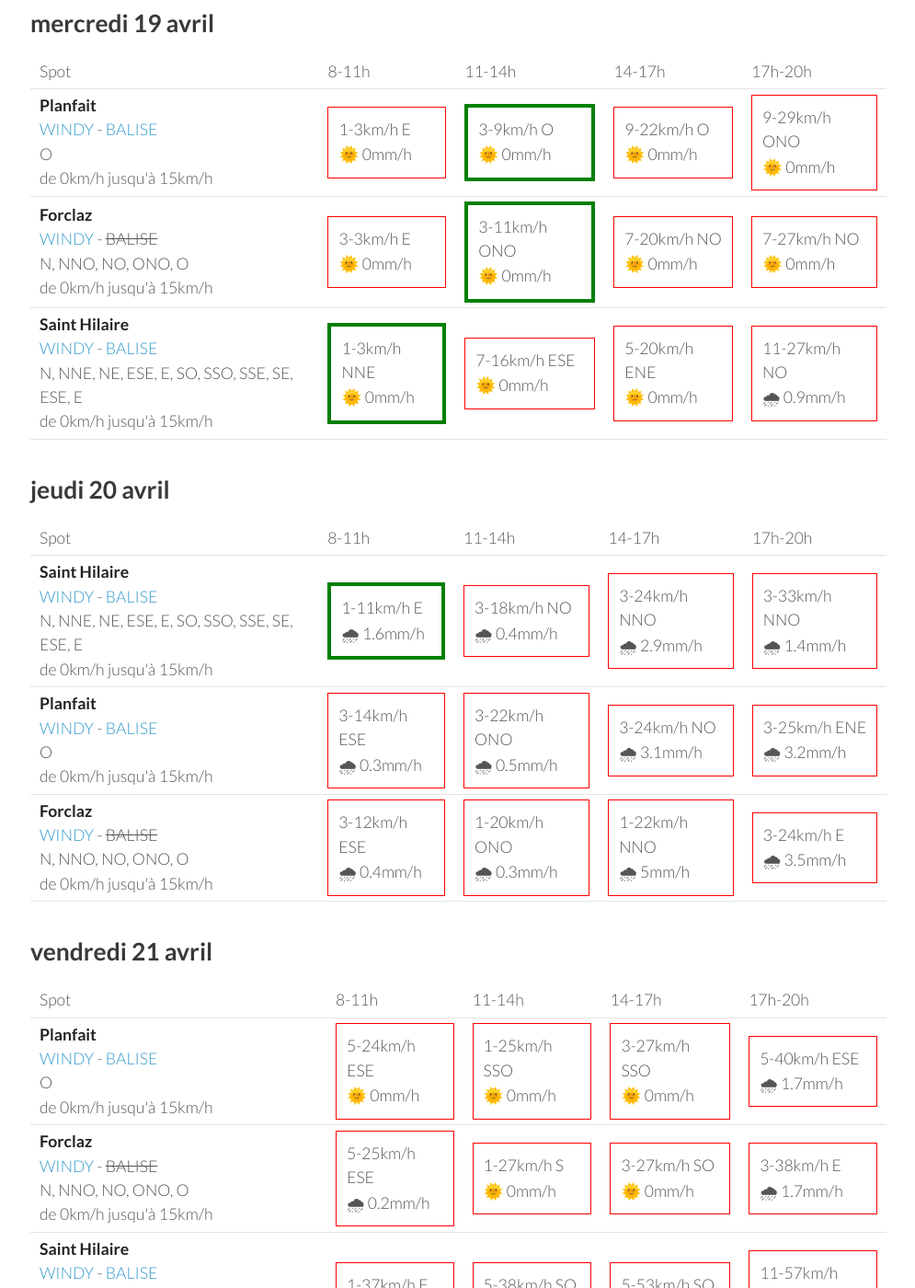
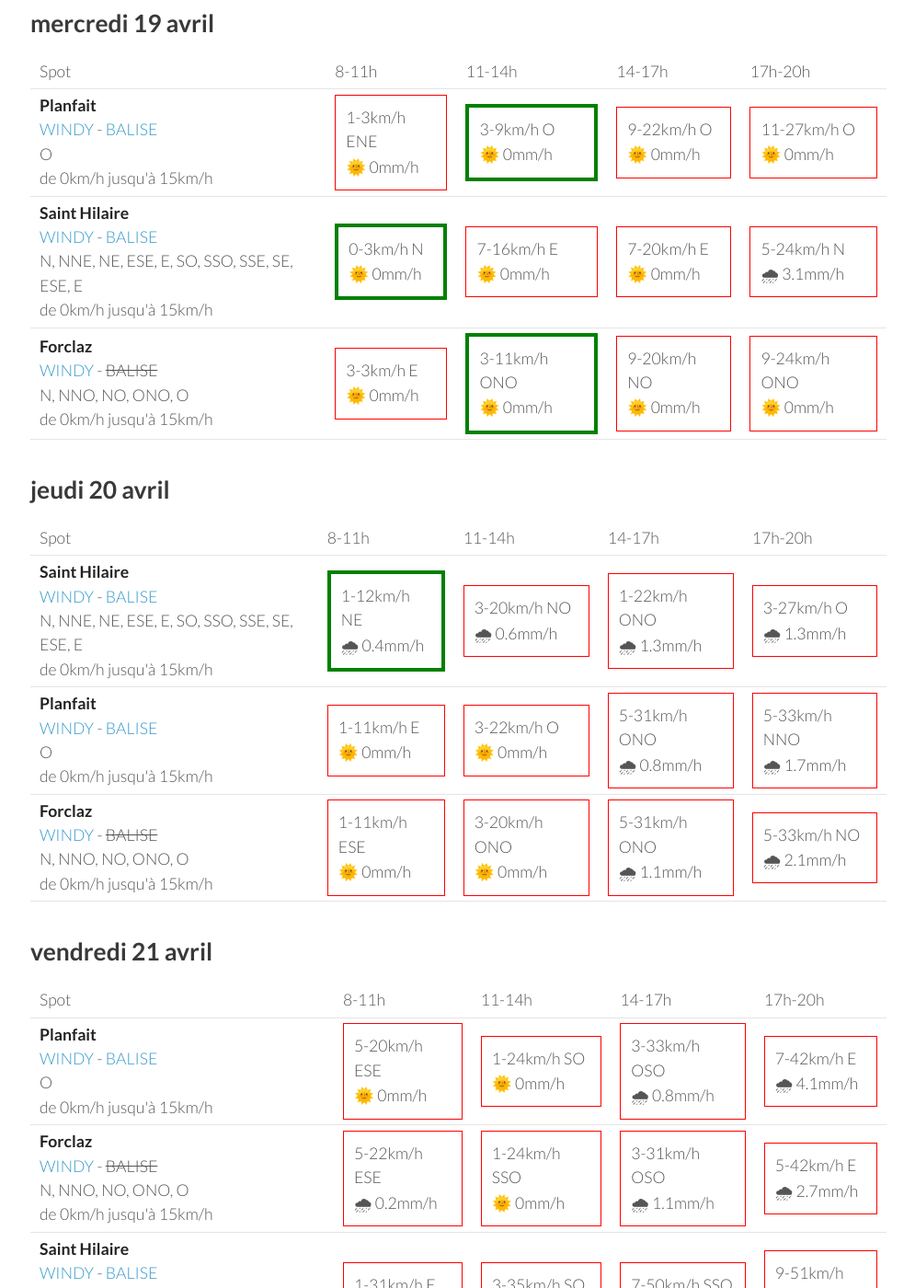
Before and after one commit to parapente-dans-le-nord/parapente-dans-le-nord.github.io, a Jekyll site: the page built from alpes_nord.markdown, in a window 1280 px wide and 1400 px high, scrolled down 777 px. Shown: the whole window at 92% size, without its empty margins (25-1020 px from the left). Built offline with Jekyll 4.4.1, drawn with Linux system fonts in a browser that asks for light colours; some of the changed text lies outside the part shown.

Commit message:
update index.markdown

```diff
--- a/alpes_nord.markdown
+++ b/alpes_nord.markdown
@@ -24,31 +24,28 @@ page mise à jour le mardi 18 avril 06:26
 <tr>
         <td><strong>Forclaz</strong><br><a href="https://windy.com/45.814/6.247?45.375,6.246,8,m:eVwaglz">WINDY</a> - <span class="no-balise"> BALISE </span><br> <span class="vent-favorable">N, NNO, NO, ONO, O</span><br><span class="force-vent">de 0km/h jusqu'à 15km/h</span> </td>
 
-            <td><div class="not-flyable"><p>1-5km/h NNE</p><p>🌞 0mm/h</p></div></td>
-            <td><div class="flyable"><p>5-11km/h NO</p><p>🌞 0mm/h</p></div></td>
-            <td><div class="not-flyable"><p>7-20km/h NO</p><p>🌞 0mm/h</p></div></td>
-            <td><div class="not-flyable"><p>11-25km/h ONO</p><p>🌞 0mm/h</p></div></td>
+            <td><div class="not-flyable"><p>0-0km/h NA</p><p>🌧️ 0mm/h</p></div></td>
+            <td><div class="flyable"><p>3-11km/h ONO</p><p>🌞 0mm/h</p></div></td>
+            <td><div class="not-flyable"><p>9-22km/h NO</p><p>🌞 0mm/h</p></div></td>
+            <td><div class="not-flyable"><p>7-22km/h ONO</p><p>🌞 0mm/h</p></div></td>
 
+    </tr>
+<tr>
+        <td><strong>Planfait</strong><br><a href="https://windy.com/45.853/6.223?45.415,6.223,8">WINDY</a> - <span class=""><a href="https://www.openwindmap.org/PP496">BALISE</a> </span><br> <span class="vent-favorable">O</span><br><span class="force-vent">de 0km/h jusqu'à 15km/h</span> </td>
+
+            <td><div class="not-flyable"><p>0-0km/h NA</p><p>🌧️ 0mm/h</p></div></td>
+            <td><div class="not-flyable"><p>3-11km/h OSO</p><p>🌞 0mm/h</p></div></td>
+            <td><div class="not-flyable"><p>9-22km/h O</p><p>🌞 0mm/h</p></div></td>
+            <td><div class="not-flyable"><p>9-25km/h NO</p><p>🌞 0mm/h</p></div></td>
 
     </tr>
 <tr>
         <td><strong>Saint Hilaire</strong><br><a href="https://windy.com/45.307/5.888?45.087,5.889,9,m:eUFagkX">WINDY</a> - <span class=""><a href="http://www.balisemeteo.com/balise.php?idBalise=61">BALISE</a> </span><br> <span class="vent-favorable">N, NNE, NE, ESE, E, SO, SSO, SSE, SE, ESE, E</span><br><span class="force-vent">de 0km/h jusqu'à 15km/h</span> </td>
 
-            <td><div class="flyable"><p>3-9km/h NE</p><p>🌞 0mm/h</p></div></td>
-            <td><div class="not-flyable"><p>7-20km/h E</p><p>🌞 0mm/h</p></div></td>
-            <td><div class="not-flyable"><p>9-24km/h E</p><p>🌞 0mm/h</p></div></td>
-            <td><div class="not-flyable"><p>3-22km/h ESE</p><p>🌞 0mm/h</p></div></td>
-
-
-    </tr>
-<tr>
-        <td><strong>Planfait</strong><br><a href="https://windy.com/45.853/6.223?45.415,6.223,8">WINDY</a> - <span class=""><a href="https://www.openwindmap.org/PP496">BALISE</a> </span><br> <span class="vent-favorable">O</span><br><span class="force-vent">de 0km/h jusqu'à 15km/h</span> </td>
-
-            <td><div class="not-flyable"><p>1-3km/h E</p><p>🌞 0mm/h</p></div></td>
-            <td><div class="not-flyable"><p>3-11km/h OSO</p><p>🌞 0mm/h</p></div></td>
-            <td><div class="not-flyable"><p>7-20km/h O</p><p>🌞 0mm/h</p></div></td>
-            <td><div class="not-flyable"><p>5-16km/h NO</p><p>🌞 0mm/h</p></div></td>
-
+            <td><div class="not-flyable"><p>0-0km/h NA</p><p>🌧️ 0mm/h</p></div></td>
+            <td><div class="not-flyable"><p>7-20km/h ESE</p><p>🌞 0mm/h</p></div></td>
+            <td><div class="not-flyable"><p>11-24km/h E</p><p>🌞 0mm/h</p></div></td>
+            <td><div class="not-flyable"><p>5-16km/h NE</p><p>🌞 0mm/h</p></div></td>
 
     </tr>
 
@@ -70,10 +67,20 @@ page mise à jour le mardi 18 avril 06:26
 <tr>
         <td><strong>Planfait</strong><br><a href="https://windy.com/45.853/6.223?45.415,6.223,8">WINDY</a> - <span class=""><a href="https://www.openwindmap.org/PP496">BALISE</a> </span><br> <span class="vent-favorable">O</span><br><span class="force-vent">de 0km/h jusqu'à 15km/h</span> </td>
 
-            <td><div class="not-flyable"><p>1-3km/h E</p><p>🌞 0mm/h</p></div></td>
+            <td><div class="not-flyable"><p>1-3km/h ENE</p><p>🌞 0mm/h</p></div></td>
             <td><div class="flyable"><p>3-9km/h O</p><p>🌞 0mm/h</p></div></td>
             <td><div class="not-flyable"><p>9-22km/h O</p><p>🌞 0mm/h</p></div></td>
-            <td><div class="not-flyable"><p>9-29km/h ONO</p><p>🌞 0mm/h</p></div></td>
+            <td><div class="not-flyable"><p>11-27km/h O</p><p>🌞 0mm/h</p></div></td>
+
+
+    </tr>
+<tr>
+        <td><strong>Saint Hilaire</strong><br><a href="https://windy.com/45.307/5.888?45.087,5.889,9,m:eUFagkX">WINDY</a> - <span class=""><a href="http://www.balisemeteo.com/balise.php?idBalise=61">BALISE</a> </span><br> <span class="vent-favorable">N, NNE, NE, ESE, E, SO, SSO, SSE, SE, ESE, E</span><br><span class="force-vent">de 0km/h jusqu'à 15km/h</span> </td>
+
+            <td><div class="flyable"><p>0-3km/h N</p><p>🌞 0mm/h</p></div></td>
+            <td><div class="not-flyable"><p>7-16km/h E</p><p>🌞 0mm/h</p></div></td>
+            <td><div class="not-flyable"><p>7-20km/h E</p><p>🌞 0mm/h</p></div></td>
+            <td><div class="not-flyable"><p>5-24km/h N</p><p>🌧 3.1mm/h</p></div></td>
 
 
     </tr>
@@ -82,18 +89,8 @@ page mise à jour le mardi 18 avril 06:26
 
             <td><div class="not-flyable"><p>3-3km/h E</p><p>🌞 0mm/h</p></div></td>
             <td><div class="flyable"><p>3-11km/h ONO</p><p>🌞 0mm/h</p></div></td>
-            <td><div class="not-flyable"><p>7-20km/h NO</p><p>🌞 0mm/h</p></div></td>
-            <td><div class="not-flyable"><p>7-27km/h NO</p><p>🌞 0mm/h</p></div></td>
-
-
-    </tr>
-<tr>
-        <td><strong>Saint Hilaire</strong><br><a href="https://windy.com/45.307/5.888?45.087,5.889,9,m:eUFagkX">WINDY</a> - <span class=""><a href="http://www.balisemeteo.com/balise.php?idBalise=61">BALISE</a> </span><br> <span class="vent-favorable">N, NNE, NE, ESE, E, SO, SSO, SSE, SE, ESE, E</span><br><span class="force-vent">de 0km/h jusqu'à 15km/h</span> </td>
-
-            <td><div class="flyable"><p>1-3km/h NNE</p><p>🌞 0mm/h</p></div></td>
-            <td><div class="not-flyable"><p>7-16km/h ESE</p><p>🌞 0mm/h</p></div></td>
-            <td><div class="not-flyable"><p>5-20km/h ENE</p><p>🌞 0mm/h</p></div></td>
-            <td><div class="not-flyable"><p>11-27km/h NO</p><p>🌧 0.9mm/h</p></div></td>
+            <td><div class="not-flyable"><p>9-20km/h NO</p><p>🌞 0mm/h</p></div></td>
+            <td><div class="not-flyable"><p>9-24km/h ONO</p><p>🌞 0mm/h</p></div></td>
 
 
     </tr>
@@ -116,30 +113,30 @@ page mise à jour le mardi 18 avril 06:26
 <tr>
         <td><strong>Saint Hilaire</strong><br><a href="https://windy.com/45.307/5.888?45.087,5.889,9,m:eUFagkX">WINDY</a> - <span class=""><a href="http://www.balisemeteo.com/balise.php?idBalise=61">BALISE</a> </span><br> <span class="vent-favorable">N, NNE, NE, ESE, E, SO, SSO, SSE, SE, ESE, E</span><br><span class="force-vent">de 0km/h jusqu'à 15km/h</span> </td>
 
-            <td><div class="flyable"><p>1-11km/h E</p><p>🌧 1.6mm/h</p></div></td>
-            <td><div class="not-flyable"><p>3-18km/h NO</p><p>🌧 0.4mm/h</p></div></td>
-            <td><div class="not-flyable"><p>3-24km/h NNO</p><p>🌧 2.9mm/h</p></div></td>
-            <td><div class="not-flyable"><p>3-33km/h NNO</p><p>🌧 1.4mm/h</p></div></td>
+            <td><div class="flyable"><p>1-12km/h NE</p><p>🌧 0.4mm/h</p></div></td>
+            <td><div class="not-flyable"><p>3-20km/h NO</p><p>🌧 0.6mm/h</p></div></td>
+            <td><div class="not-flyable"><p>1-22km/h ONO</p><p>🌧 1.3mm/h</p></div></td>
+            <td><div class="not-flyable"><p>3-27km/h O</p><p>🌧 1.3mm/h</p></div></td>
 
 
     </tr>
 <tr>
         <td><strong>Planfait</strong><br><a href="https://windy.com/45.853/6.223?45.415,6.223,8">WINDY</a> - <span class=""><a href="https://www.openwindmap.org/PP496">BALISE</a> </span><br> <span class="vent-favorable">O</span><br><span class="force-vent">de 0km/h jusqu'à 15km/h</span> </td>
 
-            <td><div class="not-flyable"><p>3-14km/h ESE</p><p>🌧 0.3mm/h</p></div></td>
-            <td><div class="not-flyable"><p>3-22km/h ONO</p><p>🌧 0.5mm/h</p></div></td>
-            <td><div class="not-flyable"><p>3-24km/h NO</p><p>🌧 3.1mm/h</p></div></td>
-            <td><div class="not-flyable"><p>3-25km/h ENE</p><p>🌧 3.2mm/h</p></div></td>
+            <td><div class="not-flyable"><p>1-11km/h E</p><p>🌞 0mm/h</p></div></td>
+            <td><div class="not-flyable"><p>3-22km/h O</p><p>🌞 0mm/h</p></div></td>
+            <td><div class="not-flyable"><p>5-31km/h ONO</p><p>🌧 0.8mm/h</p></div></td>
+            <td><div class="not-flyable"><p>5-33km/h NNO</p><p>🌧 1.7mm/h</p></div></td>
 
 
     </tr>
 <tr>
         <td><strong>Forclaz</strong><br><a href="https://windy.com/45.814/6.247?45.375,6.246,8,m:eVwaglz">WINDY</a> - <span class="no-balise"> BALISE </span><br> <span class="vent-favorable">N, NNO, NO, ONO, O</span><br><span class="force-vent">de 0km/h jusqu'à 15km/h</span> </td>
 
-            <td><div class="not-flyable"><p>3-12km/h ESE</p><p>🌧 0.4mm/h</p></div></td>
-            <td><div class="not-flyable"><p>1-20km/h ONO</p><p>🌧 0.3mm/h</p></div></td>
-            <td><div class="not-flyable"><p>1-22km/h NNO</p><p>🌧 5mm/h</p></div></td>
-            <td><div class="not-flyable"><p>3-24km/h E</p><p>🌧 3.5mm/h</p></div></td>
+            <td><div class="not-flyable"><p>1-11km/h ESE</p><p>🌞 0mm/h</p></div></td>
+            <td><div class="not-flyable"><p>3-20km/h ONO</p><p>🌞 0mm/h</p></div></td>
+            <td><div class="not-flyable"><p>5-31km/h ONO</p><p>🌧 1.1mm/h</p></div></td>
+            <td><div class="not-flyable"><p>5-33km/h NO</p><p>🌧 2.1mm/h</p></div></td>
 
 
     </tr>
@@ -162,30 +159,30 @@ page mise à jour le mardi 18 avril 06:26
 <tr>
         <td><strong>Planfait</strong><br><a href="https://windy.com/45.853/6.223?45.415,6.223,8">WINDY</a> - <span class=""><a href="https://www.openwindmap.org/PP496">BALISE</a> </span><br> <span class="vent-favorable">O</span><br><span class="force-vent">de 0km/h jusqu'à 15km/h</span> </td>
 
-            <td><div class="not-flyable"><p>5-24km/h ESE</p><p>🌞 0mm/h</p></div></td>
-            <td><div class="not-flyable"><p>1-25km/h SSO</p><p>🌞 0mm/h</p></div></td>
-            <td><div class="not-flyable"><p>3-27km/h SSO</p><p>🌞 0mm/h</p></div></td>
-            <td><div class="not-flyable"><p>5-40km/h ESE</p><p>🌧 1.7mm/h</p></div></td>
+            <td><div class="not-flyable"><p>5-20km/h ESE</p><p>🌞 0mm/h</p></div></td>
+            <td><div class="not-flyable"><p>1-24km/h SO</p><p>🌞 0mm/h</p></div></td>
+            <td><div class="not-flyable"><p>3-33km/h OSO</p><p>🌧 0.8mm/h</p></div></td>
+            <td><div class="not-flyable"><p>7-42km/h E</p><p>🌧 4.1mm/h</p></div></td>
 
 
     </tr>
 <tr>
         <td><strong>Forclaz</strong><br><a href="https://windy.com/45.814/6.247?45.375,6.246,8,m:eVwaglz">WINDY</a> - <span class="no-balise"> BALISE </span><br> <span class="vent-favorable">N, NNO, NO, ONO, O</span><br><span class="force-vent">de 0km/h jusqu'à 15km/h</span> </td>
 
-            <td><div class="not-flyable"><p>5-25km/h ESE</p><p>🌧 0.2mm/h</p></div></td>
-            <td><div class="not-flyable"><p>1-27km/h S</p><p>🌞 0mm/h</p></div></td>
-            <td><div class="not-flyable"><p>3-27km/h SO</p><p>🌞 0mm/h</p></div></td>
-            <td><div class="not-flyable"><p>3-38km/h E</p><p>🌧 1.7mm/h</p></div></td>
+            <td><div class="not-flyable"><p>5-22km/h ESE</p><p>🌧 0.2mm/h</p></div></td>
+            <td><div class="not-flyable"><p>1-24km/h SSO</p><p>🌞 0mm/h</p></div></td>
+            <td><div class="not-flyable"><p>3-31km/h OSO</p><p>🌧 1.1mm/h</p></div></td>
+            <td><div class="not-flyable"><p>5-42km/h E</p><p>🌧 2.7mm/h</p></div></td>
 
 
     </tr>
 <tr>
         <td><strong>Saint Hilaire</strong><br><a href="https://windy.com/45.307/5.888?45.087,5.889,9,m:eUFagkX">WINDY</a> - <span class=""><a href="http://www.balisemeteo.com/balise.php?idBalise=61">BALISE</a> </span><br> <span class="vent-favorable">N, NNE, NE, ESE, E, SO, SSO, SSE, SE, ESE, E</span><br><span class="force-vent">de 0km/h jusqu'à 15km/h</span> </td>
 
-            <td><div class="not-flyable"><p>1-37km/h E</p><p>🌧 4.1mm/h</p></div></td>
-            <td><div class="not-flyable"><p>5-38km/h SO</p><p>🌞 0mm/h</p></div></td>
-            <td><div class="not-flyable"><p>5-53km/h SO</p><p>🌧 2.6mm/h</p></div></td>
-            <td><div class="not-flyable"><p>11-57km/h SSO</p><p>🌧 0.8mm/h</p></div></td>
+            <td><div class="not-flyable"><p>1-31km/h E</p><p>🌧 0.2mm/h</p></div></td>
+            <td><div class="not-flyable"><p>3-35km/h SO</p><p>🌞 0mm/h</p></div></td>
+            <td><div class="not-flyable"><p>7-50km/h SSO</p><p>🌧 2.1mm/h</p></div></td>
+            <td><div class="not-flyable"><p>9-51km/h SO</p><p>🌧 0.3mm/h</p></div></td>
 
 
     </tr>
@@ -208,30 +205,30 @@ page mise à jour le mardi 18 avril 06:26
 <tr>
         <td><strong>Planfait</strong><br><a href="https://windy.com/45.853/6.223?45.415,6.223,8">WINDY</a> - <span class=""><a href="https://www.openwindmap.org/PP496">BALISE</a> </span><br> <span class="vent-favorable">O</span><br><span class="force-vent">de 0km/h jusqu'à 15km/h</span> </td>
 
-            <td><div class="not-flyable"><p>7-31km/h ESE</p><p>🌞 0mm/h</p></div></td>
-            <td><div class="not-flyable"><p>1-29km/h SSO</p><p>🌞 0mm/h</p></div></td>
-            <td><div class="not-flyable"><p>5-27km/h O</p><p>🌞 0mm/h</p></div></td>
-            <td><div class="not-flyable"><p>1-29km/h NNO</p><p>🌞 0mm/h</p></div></td>
+            <td><div class="not-flyable"><p>7-27km/h ESE</p><p>🌞 0mm/h</p></div></td>
+            <td><div class="not-flyable"><p>1-27km/h SO</p><p>🌞 0mm/h</p></div></td>
+            <td><div class="not-flyable"><p>5-31km/h O</p><p>🌞 0mm/h</p></div></td>
+            <td><div class="not-flyable"><p>5-37km/h O</p><p>🌧 0.2mm/h</p></div></td>
+
+
+    </tr>
+<tr>
+        <td><strong>Saint Hilaire</strong><br><a href="https://windy.com/45.307/5.888?45.087,5.889,9,m:eUFagkX">WINDY</a> - <span class=""><a href="http://www.balisemeteo.com/balise.php?idBalise=61">BALISE</a> </span><br> <span class="vent-favorable">N, NNE, NE, ESE, E, SO, SSO, SSE, SE, ESE, E</span><br><span class="force-vent">de 0km/h jusqu'à 15km/h</span> </td>
+
+            <td><div class="not-flyable"><p>1-38km/h ESE</p><p>🌞 0mm/h</p></div></td>
+            <td><div class="not-flyable"><p>5-50km/h SO</p><p>🌞 0mm/h</p></div></td>
+            <td><div class="not-flyable"><p>11-61km/h SSO</p><p>🌞 0mm/h</p></div></td>
+            <td><div class="not-flyable"><p>11-59km/h SSO</p><p>🌞 0mm/h</p></div></td>
 
 
     </tr>
 <tr>
         <td><strong>Forclaz</strong><br><a href="https://windy.com/45.814/6.247?45.375,6.246,8,m:eVwaglz">WINDY</a> - <span class="no-balise"> BALISE </span><br> <span class="vent-favorable">N, NNO, NO, ONO, O</span><br><span class="force-vent">de 0km/h jusqu'à 15km/h</span> </td>
 
-            <td><div class="not-flyable"><p>7-33km/h ESE</p><p>🌞 0mm/h</p></div></td>
-            <td><div class="not-flyable"><p>1-31km/h SSE</p><p>🌞 0mm/h</p></div></td>
-            <td><div class="not-flyable"><p>5-27km/h O</p><p>🌞 0mm/h</p></div></td>
-            <td><div class="not-flyable"><p>3-29km/h NNO</p><p>🌞 0mm/h</p></div></td>
-
-
-    </tr>
-<tr>
-        <td><strong>Saint Hilaire</strong><br><a href="https://windy.com/45.307/5.888?45.087,5.889,9,m:eUFagkX">WINDY</a> - <span class=""><a href="http://www.balisemeteo.com/balise.php?idBalise=61">BALISE</a> </span><br> <span class="vent-favorable">N, NNE, NE, ESE, E, SO, SSO, SSE, SE, ESE, E</span><br><span class="force-vent">de 0km/h jusqu'à 15km/h</span> </td>
-
-            <td><div class="not-flyable"><p>3-50km/h SSE</p><p>🌞 0mm/h</p></div></td>
-            <td><div class="not-flyable"><p>5-50km/h SO</p><p>🌞 0mm/h</p></div></td>
-            <td><div class="not-flyable"><p>12-64km/h SSO</p><p>🌞 0mm/h</p></div></td>
-            <td><div class="not-flyable"><p>11-62km/h SSO</p><p>🌞 0mm/h</p></div></td>
+            <td><div class="not-flyable"><p>7-29km/h ESE</p><p>🌞 0mm/h</p></div></td>
+            <td><div class="not-flyable"><p>1-31km/h S</p><p>🌞 0mm/h</p></div></td>
+            <td><div class="not-flyable"><p>5-33km/h O</p><p>🌞 0mm/h</p></div></td>
+            <td><div class="not-flyable"><p>5-37km/h O</p><p>🌧 0.2mm/h</p></div></td>
 
 
     </tr>
@@ -239,3 +236,49 @@ page mise à jour le mardi 18 avril 06:26
 </tbody>
 </table>
 {:/}
+## dimanche 23 avril
+
+{::nomarkdown}
+<table>
+  <tbody>
+    <tr>
+      <td>Spot</td>
+      <td>8-11h</td>
+      <td>11-14h</td>
+      <td>14-17h</td>
+      <td>17h-20h</td>
+    </tr>
+<tr>
+        <td><strong>Saint Hilaire</strong><br><a href="https://windy.com/45.307/5.888?45.087,5.889,9,m:eUFagkX">WINDY</a> - <span class=""><a href="http://www.balisemeteo.com/balise.php?idBalise=61">BALISE</a> </span><br> <span class="vent-favorable">N, NNE, NE, ESE, E, SO, SSO, SSE, SE, ESE, E</span><br><span class="force-vent">de 0km/h jusqu'à 15km/h</span> </td>
+
+            <td><div class="not-flyable"><p>1-20km/h N</p><p>🌞 0mm/h</p></div></td>
+            <td><div class="not-flyable"><p>3-20km/h ONO</p><p>🌧 0.4mm/h</p></div></td>
+            <td><div class="not-flyable"><p>3-24km/h NO</p><p>🌧 1.3mm/h</p></div></td>
+            <td><div class="not-flyable"><p>3-24km/h N</p><p>🌧 2.6mm/h</p></div></td>
+
+
+    </tr>
+<tr>
+        <td><strong>Planfait</strong><br><a href="https://windy.com/45.853/6.223?45.415,6.223,8">WINDY</a> - <span class=""><a href="https://www.openwindmap.org/PP496">BALISE</a> </span><br> <span class="vent-favorable">O</span><br><span class="force-vent">de 0km/h jusqu'à 15km/h</span> </td>
+
+            <td><div class="not-flyable"><p>1-20km/h ESE</p><p>🌞 0mm/h</p></div></td>
+            <td><div class="not-flyable"><p>5-22km/h ONO</p><p>🌧 0.3mm/h</p></div></td>
+            <td><div class="not-flyable"><p>7-25km/h NO</p><p>🌧 1.5mm/h</p></div></td>
+            <td><div class="not-flyable"><p>3-25km/h NNO</p><p>🌧 1.8mm/h</p></div></td>
+
+
+    </tr>
+<tr>
+        <td><strong>Forclaz</strong><br><a href="https://windy.com/45.814/6.247?45.375,6.246,8,m:eVwaglz">WINDY</a> - <span class="no-balise"> BALISE </span><br> <span class="vent-favorable">N, NNO, NO, ONO, O</span><br><span class="force-vent">de 0km/h jusqu'à 15km/h</span> </td>
+
+            <td><div class="not-flyable"><p>1-18km/h E</p><p>🌞 0mm/h</p></div></td>
+            <td><div class="not-flyable"><p>5-22km/h NO</p><p>🌧 0.3mm/h</p></div></td>
+            <td><div class="not-flyable"><p>5-27km/h NO</p><p>🌧 1.8mm/h</p></div></td>
+            <td><div class="not-flyable"><p>3-27km/h NNO</p><p>🌧 2mm/h</p></div></td>
+
+
+    </tr>
+
+</tbody>
+</table>
+{:/}
```
Also changed, not shown: other parts of alpes_nord.markdown (+1 -1 lines).
